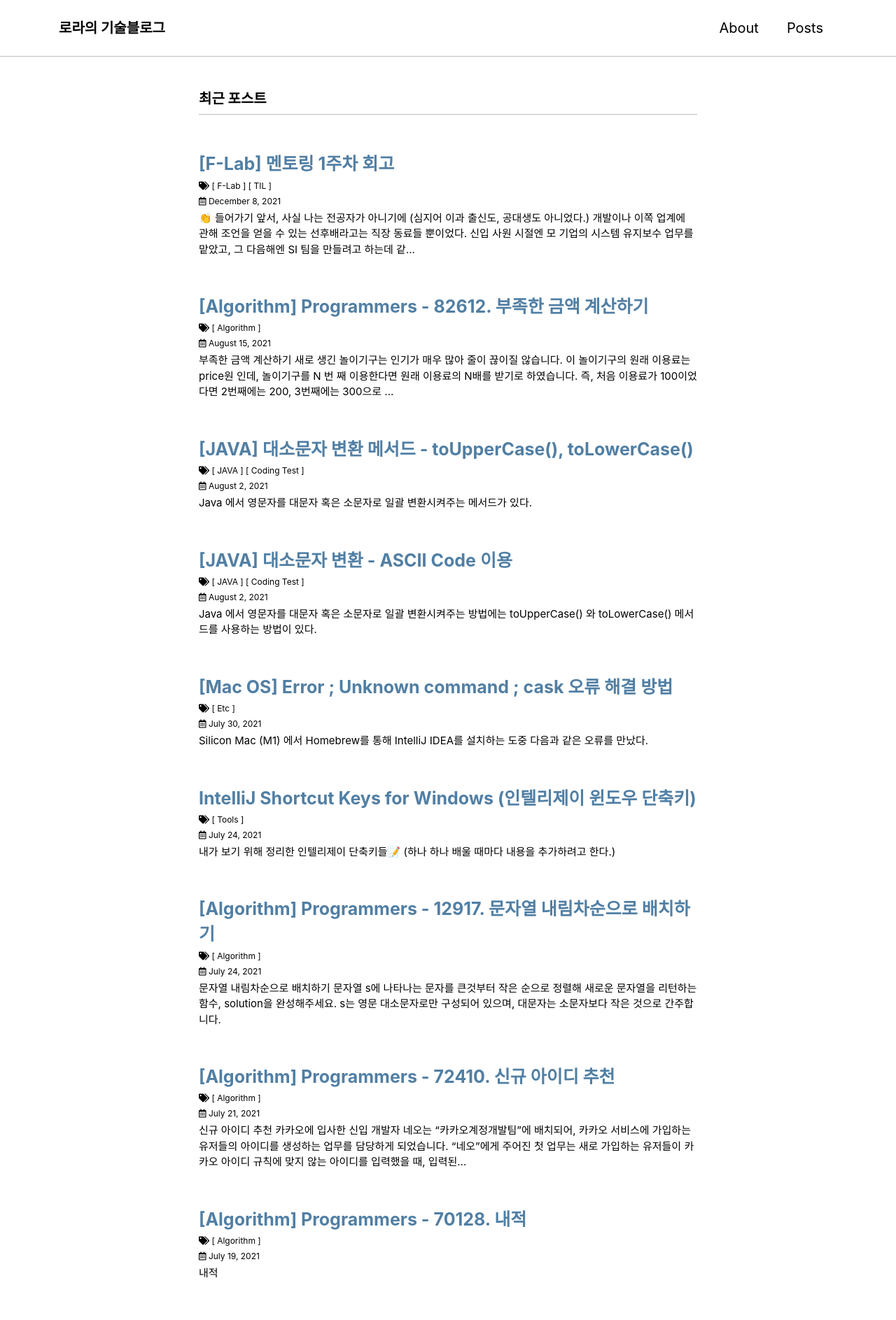
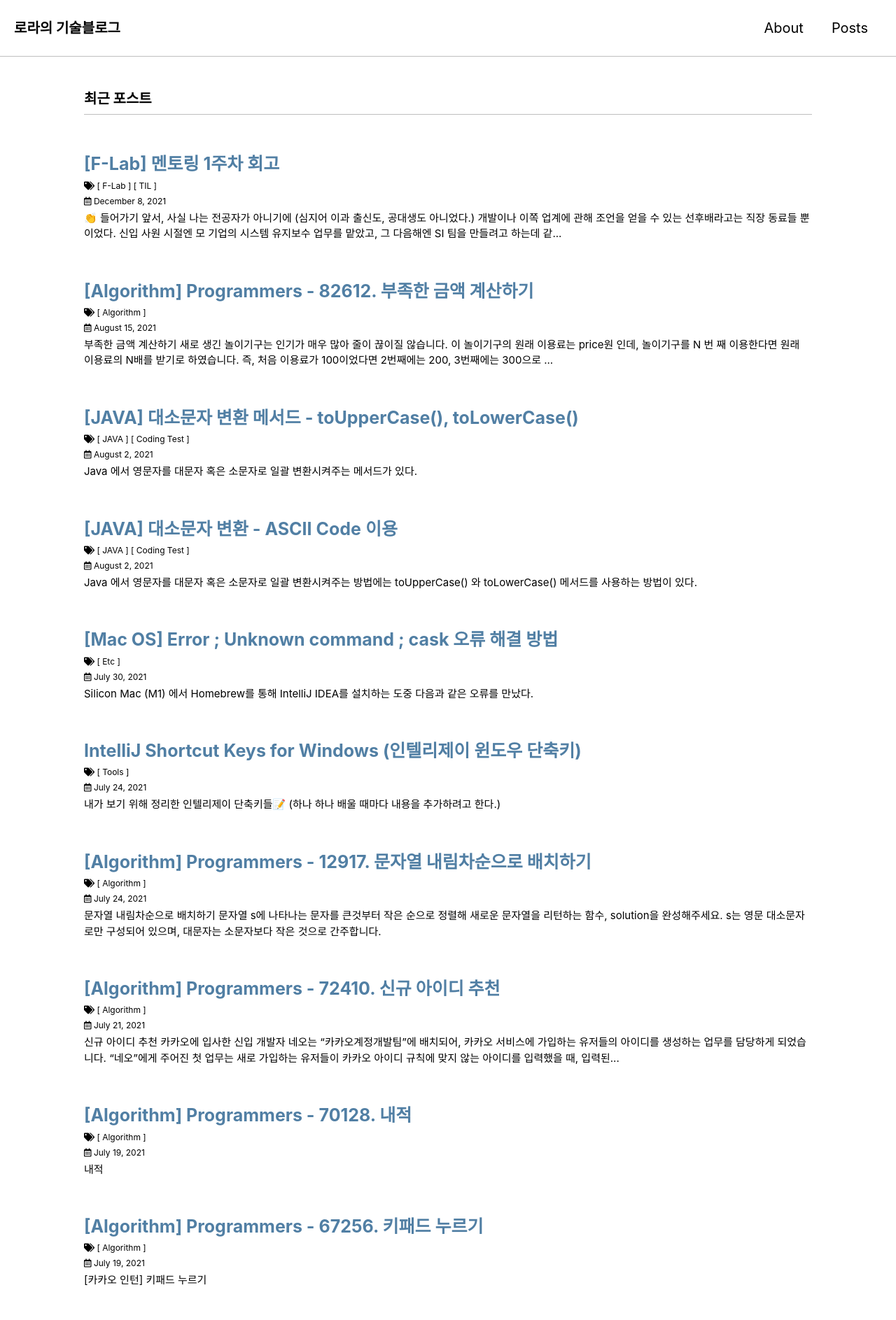
Before and after one commit to DAMICHOI/DAMICHOI.github.io, a Jekyll site: the page built from index.markdown, in a window 1280 px wide. Shown: the top 1887 px of the page at 70% size. Built offline with Jekyll 4.4.1, drawn with Linux system fonts in a browser that asks for light colours; cached includes are drawn as plain includes; some web fonts are replaced; the list of posts is cut into pages by our own code.

Commit message:
style : 블로그 여백 변경
- 여백 변경

```diff
--- a/_sass/minimal-mistakes/_variables.scss
+++ b/_sass/minimal-mistakes/_variables.scss
@@ -149,16 +149,15 @@ $medium: 768px !default;
 $medium-wide: 900px !default;
 $large: 1024px !default;
 $x-large: 1280px !default;
-// $max-width: $x-large !default;
-$max-width: 90% !default;
+$max-width: $x-large !default;
 
 /*
    Grid
    ========================================================================== */
 
 $right-sidebar-width-narrow: 100px !default;
-$right-sidebar-width: 200px !default;
-$right-sidebar-width-wide: 250px !default;
+$right-sidebar-width: 100px !default;
+$right-sidebar-width-wide: 100px !default;
 
 /*
    Other
```
